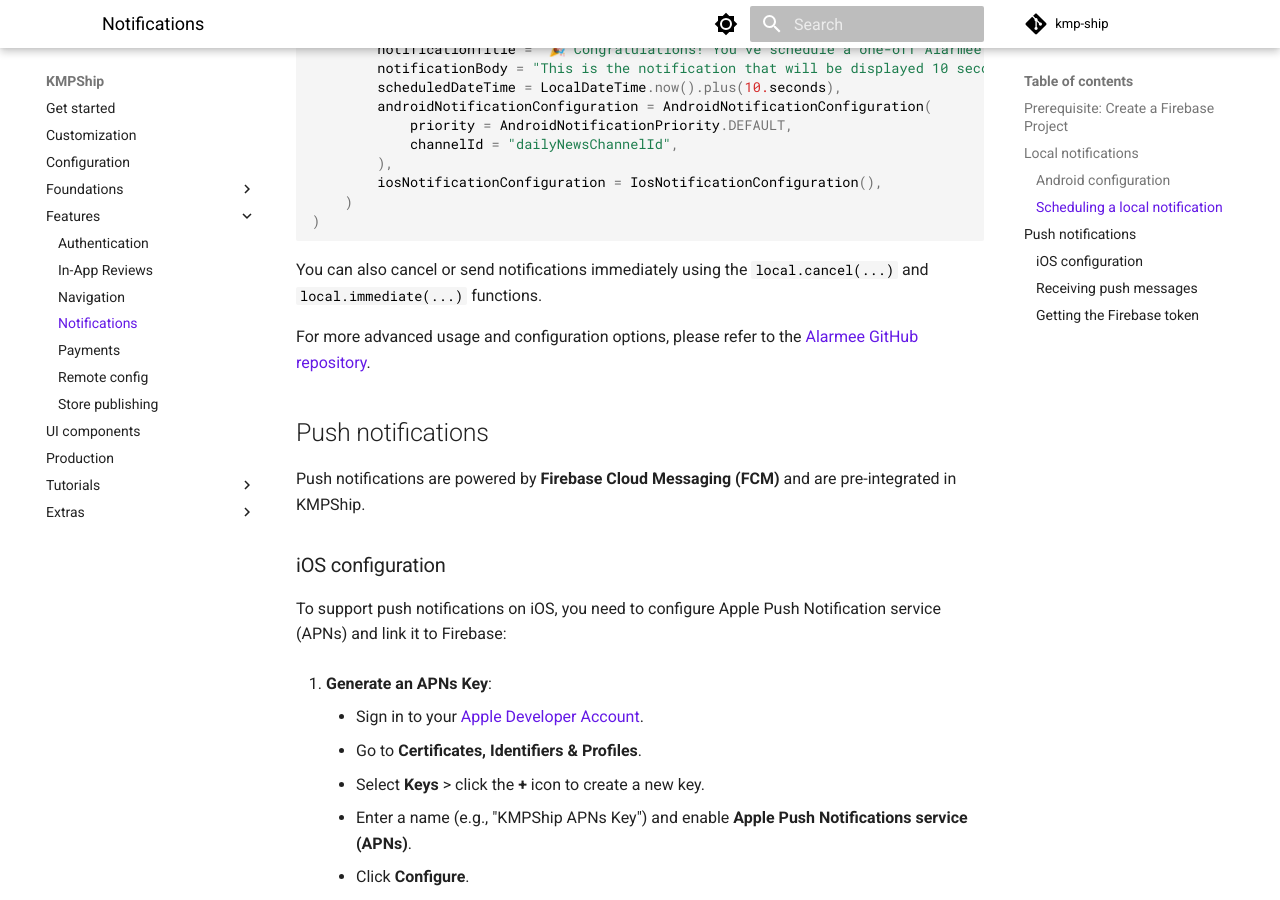
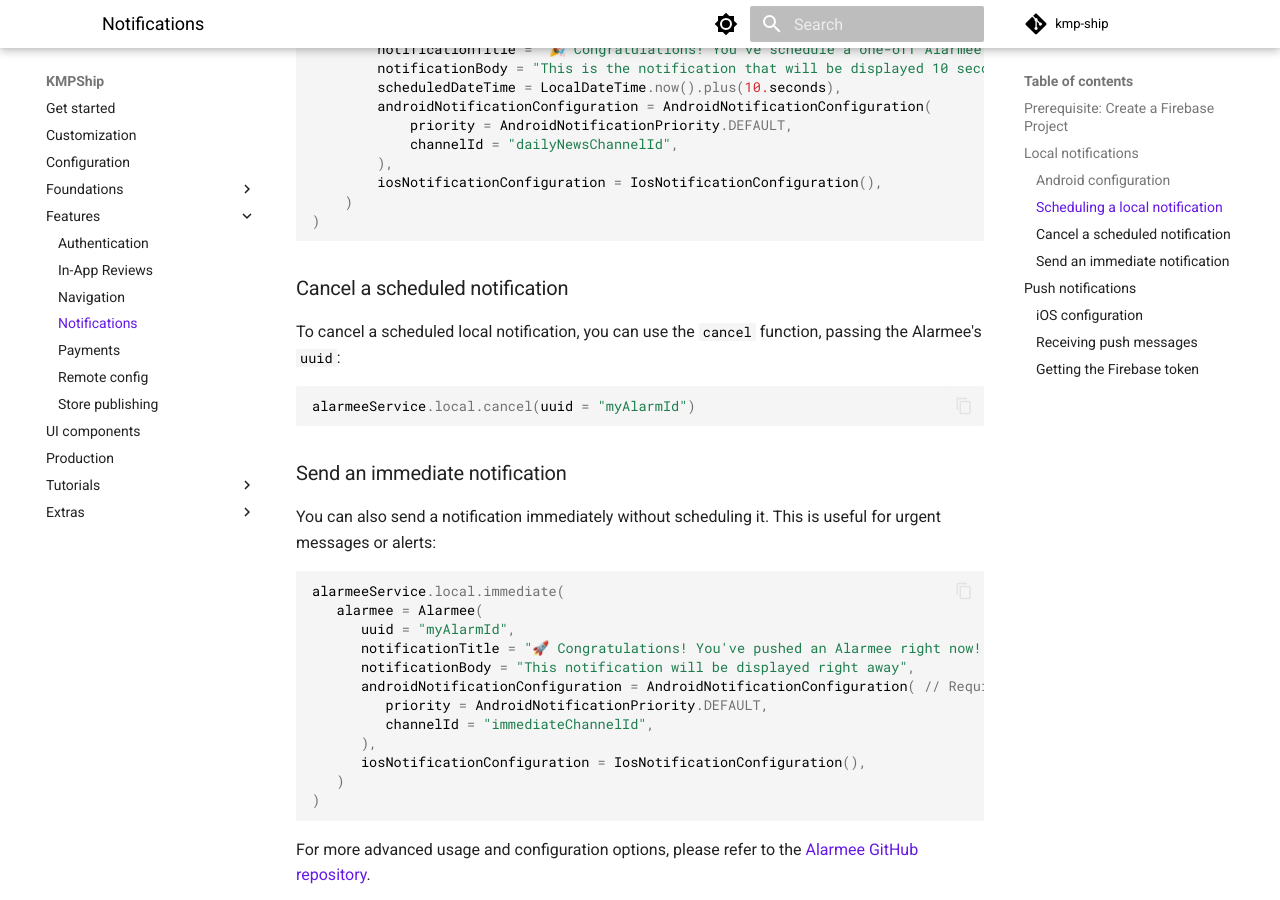
Before and after one commit to Tweener/kmpshipdoc, an MkDocs documentation site: the page built from docs/features/notifications.md, in a window 1280 px wide and 900 px high, scrolled down 1504 px. Built offline with MkDocs 1.6.1 and Material for MkDocs 9.7.7, drawn with Linux system fonts in a browser that asks for light colours; comment, search, counter and statistics services are not loaded.

Commit message:
Notifications - Update doc

````diff
--- a/docs/features/notifications.md
+++ b/docs/features/notifications.md
@@ -71,7 +71,32 @@
 )
 ```
 
-You can also cancel or send notifications immediately using the `local.cancel(...)` and `local.immediate(...)` functions.
+### Cancel a scheduled notification
+
+To cancel a scheduled local notification, you can use the `cancel` function, passing the Alarmee's `uuid`:
+
+```kotlin
+alarmeeService.local.cancel(uuid = "myAlarmId")
+```
+
+### Send an immediate notification
+
+You can also send a notification immediately without scheduling it. This is useful for urgent messages or alerts:
+
+```kotlin
+alarmeeService.local.immediate(
+   alarmee = Alarmee(
+      uuid = "myAlarmId",
+      notificationTitle = "🚀 Congratulations! You've pushed an Alarmee right now!",
+      notificationBody = "This notification will be displayed right away",
+      androidNotificationConfiguration = AndroidNotificationConfiguration( // Required configuration for Android target only (this parameter is ignored on iOS)
+         priority = AndroidNotificationPriority.DEFAULT,
+         channelId = "immediateChannelId",
+      ),
+      iosNotificationConfiguration = IosNotificationConfiguration(),
+   )
+)
+```
 
 For more advanced usage and configuration options, please refer to the [Alarmee GitHub repository](https://github.com/Tweener/alarmee).
 
````
